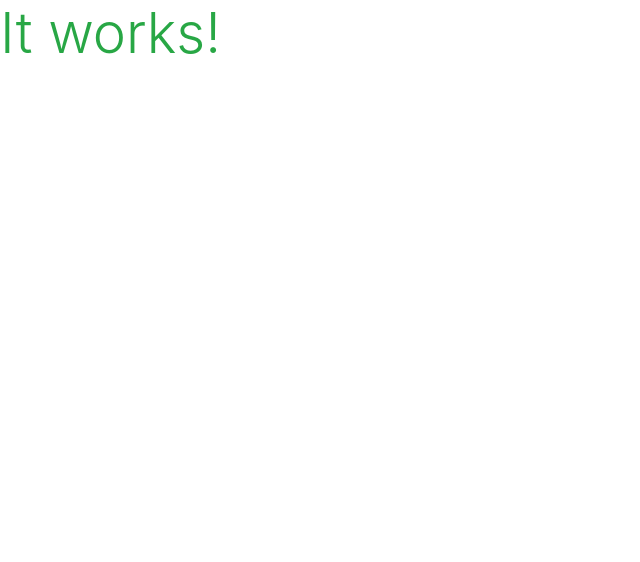
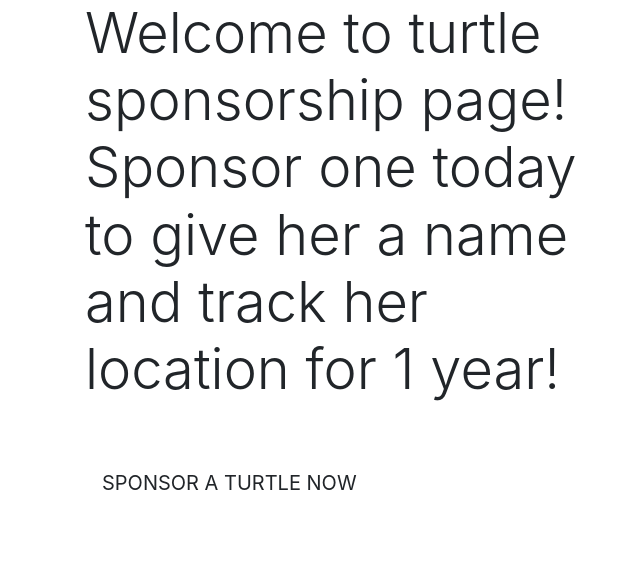
Before and after one commit to hartnetl/ridley-me-this, a Django app: page / in a window 1280 px wide. Shown: the top 562 px of the page, without its empty margins (0-640 px from the left). Run offline with Django 4.2, Linux system fonts and the light colour scheme; some libraries are stand-ins or nearby versions.

Commit message:
Feat: Structure home page

```diff
--- a/home/templates/home/index.html
+++ b/home/templates/home/index.html
@@ -1,7 +1,32 @@
 {% extends "base.html" %}
 {% load static %}
 
+{% block page_header %}
+    <div class="container header-container">
+        <div class="row">
+            <div class="col">
+
+            </div>
+        </div>
+    </div>
+{% endblock %}
+
+
 {% block content %}
 
-<h1 class="display-4 text-success">It works!</h1>
+<!-- h-100 gives 100% height (container and row) and my-auto (column) for vertical centering -->
+    <div class="container h-100">
+        <div class="row h-100">
+            <!-- make the column sit to the left -->
+            <div class="col-7 col-md-6 my-auto">
+                <!-- display-4 is a bootstrap heading class; logo-font and text-black will be manual css -->
+                <h1 class="display-4 logo-font text-black">Welcome to turtle sponsorship page! Sponsor one today to give her a name and track her location for 1 year! </h1>
+                <div class="my-5">
+                    <h4>
+                        <a href=" " class="shop-now-button btn btn-lg rounded-0 text-uppercase py-3">Sponsor a turtle now</a>
+                    </h4>
+                </div>
+            </div>
+        </div>
+    </div>
 {% endblock %}
```
